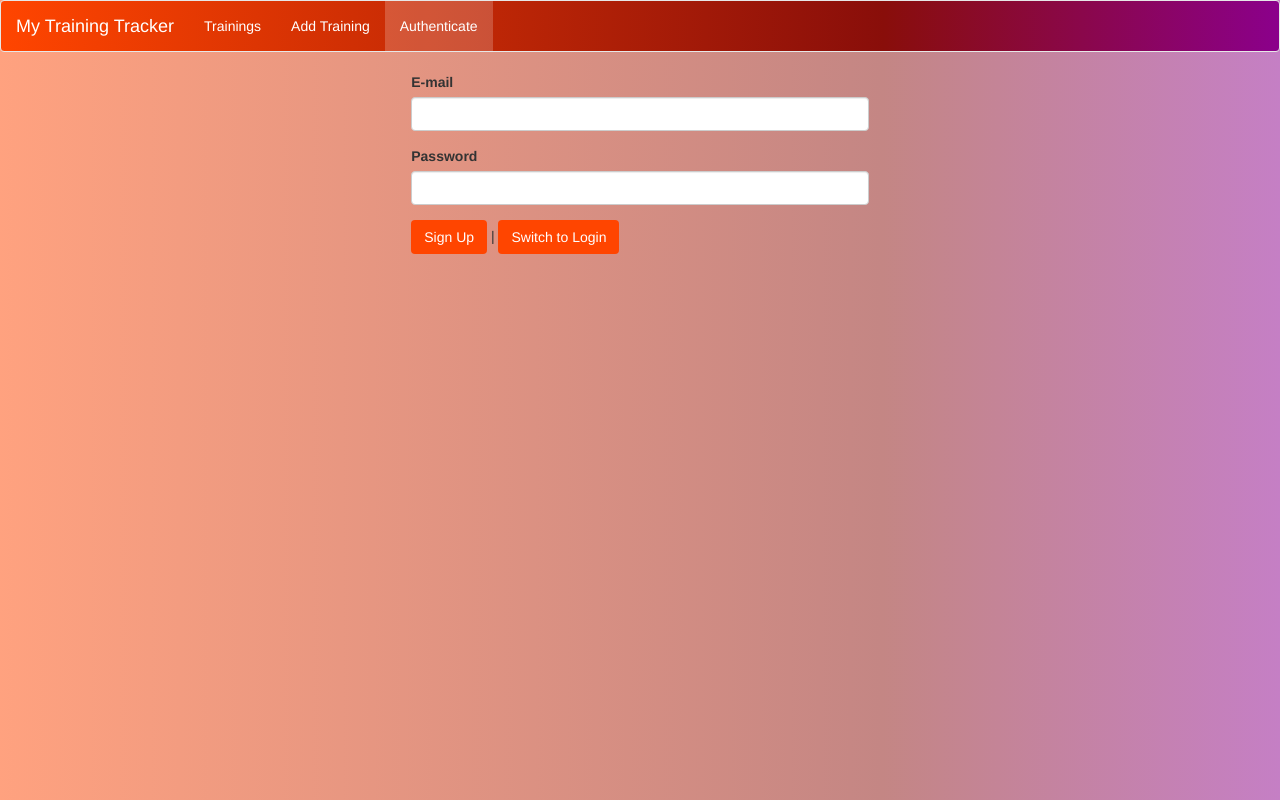
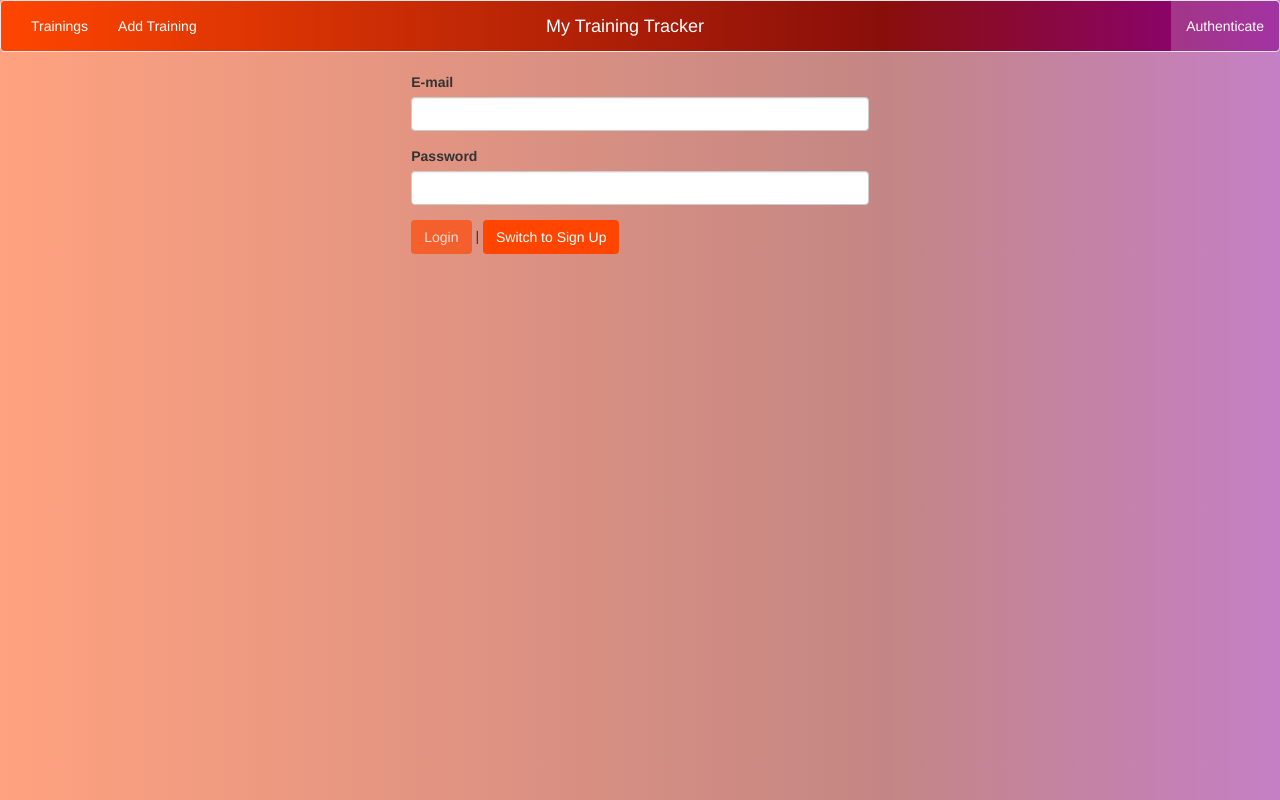
Before and after one commit to matea0/my-training-tracker, an Angular app: page /auth in a window 1280 px wide. Built offline with nearby package versions, Linux system fonts and the light colour scheme.

Commit message:
added simple authentication logic

```diff
--- a/src/app/app.module.ts
+++ b/src/app/app.module.ts
@@ -12,6 +12,7 @@ import {HttpClientModule} from "@angular/common/http";
 import {AppRoutingModule} from "./app-routing.module";
 import {TrainingsService} from "./trainings-list/trainings.service";
 import {AuthComponent} from "./auth/auth.component";
+import {LoadingSpinnerComponent} from "./shared/loading-spinner/loading-spinner.component";
 
 @NgModule({
   declarations: [
@@ -20,7 +21,8 @@ import {AuthComponent} from "./auth/auth.component";
     HeaderComponent,
     TrainingListItemComponent,
     TrainingsListComponent,
-    AuthComponent
+    AuthComponent,
+    LoadingSpinnerComponent
   ],
   imports: [
     BrowserModule,
--- a/src/app/auth/auth.component.html
+++ b/src/app/auth/auth.component.html
@@ -1,17 +1,43 @@
 <div class="row">
   <div class="col-xs-12 col-md-6 col-md-offset-3">
-    <form>
+    <div class="alert alert-danger" *ngIf="error">
+      <p>{{ error }}</p>
+    </div>
+    <div *ngIf="isLoading" style="text-align: center">
+      <app-loading-spinner ></app-loading-spinner>
+    </div>
+    <form #f="ngForm" (ngSubmit)="onSubmit(f)" *ngIf="!isLoading">
       <div class="form-group">
         <label for="email">E-mail</label>
-        <input type="email" id="email" class="form-control"/>
+        <input
+          type="email"
+          id="email"
+          class="form-control"
+          ngModel
+          name="email"
+          required
+          email
+        />
       </div>
       <div class="form-group">
         <label for="password">Password</label>
-        <input type="password" id="password" class="form-control"/>
+        <input
+          type="password"
+          id="password"
+          class="form-control"
+          ngModel
+          name="password"
+          required
+          minlength="6"
+        />
       </div>
       <div>
-        <button class="btn my-btn">Sign Up</button> |
-        <button class="btn my-btn">Switch to Login</button>
+        <button class="btn my-btn" type="submit" [disabled]="!f.valid">
+          {{isLoginMode ? "Login" : "Sign Up"}}
+        </button>
+        |
+        <button class="btn my-btn" (click)="onSwitchMode()" type="button">
+          Switch to {{isLoginMode ? "Sign Up" : "Login"}}</button>
       </div>
     </form>
   </div>
--- a/src/app/auth/auth.component.ts
+++ b/src/app/auth/auth.component.ts
@@ -1,8 +1,50 @@
 import {Component} from "@angular/core";
+import {NgForm} from "@angular/forms";
+import {Observable} from "rxjs";
+
+import {AuthResponseData, AuthService} from "./auth.service";
 
 @Component({
   selector: 'app-auth',
   templateUrl: './auth.component.html',
   styleUrls: ['./auth.component.css']
 })
-export class AuthComponent {}
+export class AuthComponent {
+  isLoginMode = true;
+  isLoading = false;
+  error: string = "";
+
+  constructor(private authService: AuthService) {}
+
+  onSwitchMode(){
+    this.isLoginMode = !this.isLoginMode;
+  }
+
+  onSubmit(form: NgForm) {
+    if (!form.valid) {
+      return;
+    }
+    const email = form.value.email;
+    const password = form.value.password;
+    let authObservable: Observable<AuthResponseData>;
+
+    this.isLoading = true;
+    if (this.isLoginMode) {
+      authObservable = this.authService.login(email, password)
+    } else {
+      authObservable = this.authService.signUp(email, password)
+    }
+
+    authObservable.subscribe(
+      response => {
+        console.log(response);
+        this.isLoading = false;
+      },
+      errorMessage => {
+        this.error = errorMessage;
+        this.isLoading = false;
+      }
+    );
+      form.reset();
+  }
+}
--- /dev/null
+++ b/src/app/auth/auth.service.ts
@@ -0,0 +1,62 @@
+import {Injectable} from "@angular/core";
+import {HttpClient, HttpErrorResponse} from "@angular/common/http";
+import {catchError} from "rxjs/operators";
+import {throwError} from "rxjs";
+
+export interface AuthResponseData {
+  kind: string,
+  idToken: string,
+  email: string,
+  refreshToken: string,
+  expiresIn: string,
+  localId: string,
+  registered?: boolean
+}
+
+@Injectable({providedIn: "root"})
+export class AuthService {
+  constructor(private http: HttpClient) {
+  }
+
+  signUp(email: string, password: string) {
+    return this.http.post<AuthResponseData>(
+      "https://identitytoolkit.googleapis.com/v1/accounts:signUp?key=AIzaSyD-8fiHOu5vp12KxNZPaLiviK3uuwTd2pU",
+      {
+        email: email,
+        password: password,
+        returnSecureToken: true
+      })
+      .pipe(catchError(this.errorHandler));
+    //return because it's an observable
+  }
+
+  login(email: string, password: string) {
+    return this.http.post<AuthResponseData>(
+      "https://identitytoolkit.googleapis.com/v1/accounts:signInWithPassword?key=AIzaSyD-8fiHOu5vp12KxNZPaLiviK3uuwTd2pU",
+      {
+        email: email,
+        password: password,
+        returnSecureToken: true
+      })
+      .pipe(catchError(this.errorHandler));
+  }
+
+  private errorHandler(errorResponse: HttpErrorResponse) {
+    let errorMessage = "Error!";
+    switch (errorResponse.error.error.massage) {
+      case 'EMAIL_EXISTS':
+        errorMessage = "Email already exists!";
+        break;
+      case 'USER_DISABLED':
+        errorMessage = "User has been disabled!";
+        break;
+      case 'EMAIL_NOT_FOUND':
+        errorMessage = "Incorrect email!";
+        break;
+      case 'INVALID_PASSWORD':
+        errorMessage = "Incorrect password!";
+        break;
+    }
+    return throwError(errorMessage);
+  }
+}
--- a/src/app/header/header.component.css
+++ b/src/app/header/header.component.css
@@ -8,7 +8,15 @@
 }
 
 .my_active {
-
   background: rgba(255, 255, 255, 0.2);
   transition: background-color  1s;
 }
+
+.navbar-brand
+{
+  position: absolute;
+  width: 100%;
+  left: 0;
+  text-align: center;
+  margin:0 auto;
+}
--- a/src/app/header/header.component.html
+++ b/src/app/header/header.component.html
@@ -3,10 +3,10 @@
     <div class="navbar-header">
       <a href="#" class="navbar-brand">My Training Tracker</a>
     </div>
-
-    <ul class="nav navbar-nav">
+    <ul class="nav navbar-nav navbar-left">
       <li routerLinkActive="my_active"><a routerLink="/trainings">Trainings</a></li>
-      <li routerLinkActive="my_active"><a routerLink="/add-training">Add Training</a></li>
+      <li routerLinkActive="my_active"><a routerLink="/add-training">Add Training</a></li></ul>
+    <ul class="nav navbar-nav navbar-right">
       <li routerLinkActive="my_active"><a routerLink="/auth">Authenticate</a></li>
     </ul>
     </div>
--- /dev/null
+++ b/src/app/shared/loading-spinner/loading-spinner.component.css
@@ -0,0 +1,32 @@
+.lds-ripple {
+  display: inline-block;
+  position: relative;
+  width: 80px;
+  height: 80px;
+}
+.lds-ripple div {
+  position: absolute;
+  border: 4px solid #fff;
+  opacity: 1;
+  border-radius: 50%;
+  animation: lds-ripple 1s cubic-bezier(0, 0.2, 0.8, 1) infinite;
+}
+.lds-ripple div:nth-child(2) {
+  animation-delay: -0.5s;
+}
+@keyframes lds-ripple {
+  0% {
+    top: 36px;
+    left: 36px;
+    width: 0;
+    height: 0;
+    opacity: 1;
+  }
+  100% {
+    top: 0px;
+    left: 0px;
+    width: 72px;
+    height: 72px;
+    opacity: 0;
+  }
+}
--- /dev/null
+++ b/src/app/shared/loading-spinner/loading-spinner.component.html
@@ -0,0 +1 @@
+<div class="lds-ripple"><div></div><div></div></div>
```
Also changed, not shown: src/app/shared/loading-spinner/loading-spinner.component.ts (added, +11 -0 lines).
